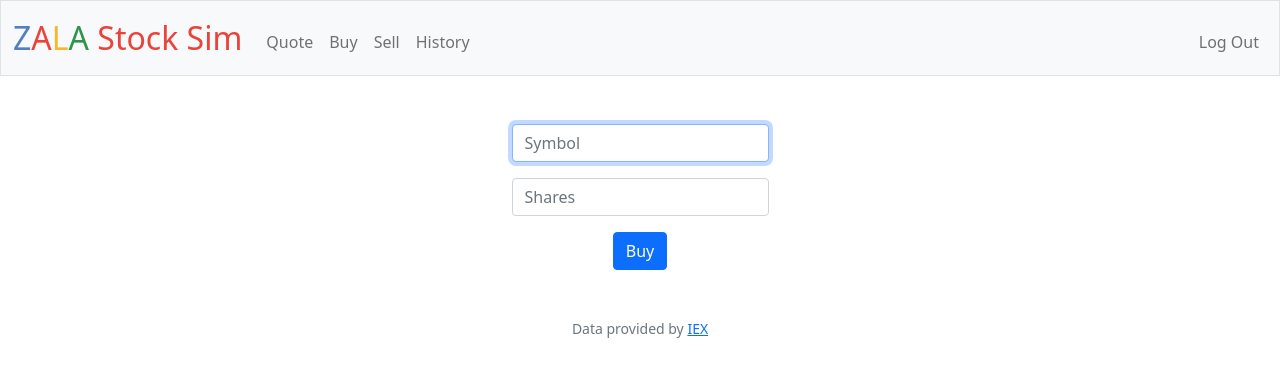
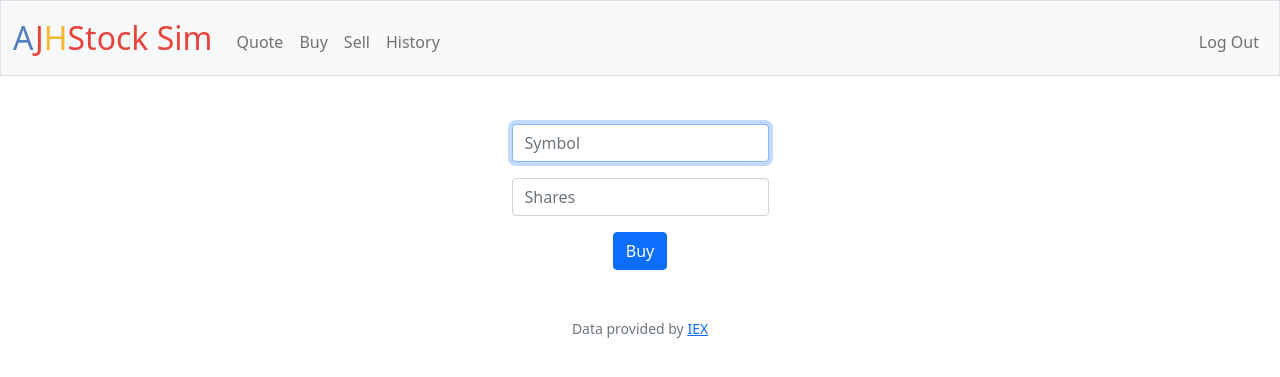
Before and after one commit to AJHissh/stock-app, a Flask app: page /buy in a window 1280 px wide. Shown: the top 377 px of the page. Run offline with Flask 2, Linux system fonts and the light colour scheme; a user stored in the database is signed in; some libraries are stand-ins or nearby versions.

Commit message:
working push

```diff
--- a/templates/layout.html
+++ b/templates/layout.html
@@ -24,7 +24,7 @@
 
         <nav class="bg-light border navbar navbar-expand-md navbar-light">
             <div class="container-fluid">
-                <a class="navbar-brand" href="/"><span class="blue">Z</span><span class="red">A</span><span class="yellow">L</span><span class="green">A</span> <span class="red">Stock Sim</span></a>
+                <a class="navbar-brand" href="/"><span class="blue">A</span><span class="red">J</span><span class="yellow">H</span><span class="red">Stock Sim</span></a>
                 <button aria-controls="navbar" aria-expanded="false" aria-label="Toggle navigation" class="navbar-toggler" data-bs-target="#navbar" data-bs-toggle="collapse" type="button">
                     <span class="navbar-toggler-icon"></span>
                 </button>
```
Also changed, not shown: finance.db.
